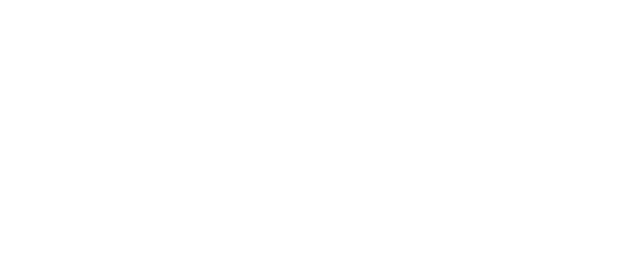
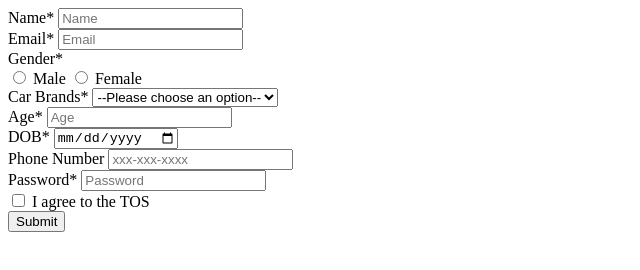
Before and after one commit to acciojob/signup-form-car-shivamvishwakarma365, a website: page main.html in a window 1280 px wide. Shown: the whole page, without its empty margins (0-640 px from the left). Drawn offline with Linux system fonts and the light colour scheme.

Commit message:
created a submission

```diff
--- a/main.html
+++ b/main.html
@@ -10,6 +10,53 @@
 	<!-- the entire body must be written by student -->
     <script type="text/javascript" src="./script.js">
 </script>
+	<form method="post">
+        <div class="form-group">
+            <label for="name">Name*</label>
+            <input type="text" id="name" name="name" placeholder="Name" required>
+        </div>
+        <div class="form-group">
+            <label for="email">Email*</label>
+            <input type="email" id="email" name="email" placeholder="Email" required>
+        </div>
+        <div class="form-group">
+            <label for="gender">Gender*</label><br>
+            <input type="radio" id="gender_m" name="gender" value="Male" required>
+            <label for="gender_m">Male</label>
+            <input type="radio" id="gender_f" name="gender" value="Female" required>
+            <label for="gender_f">Female</label>
+        </div>
+        <div class="form-group">
+            <label for="cars">Car Brands*</label>
+            <select id="cars" name="cars" required>
+                <option value="" disabled selected>--Please choose an option--</option>
+                <option value="BMW">BMW</option>
+                <option value="Audi">Audi</option>
+                <option value="Mercedes">Mercedes</option>
+            </select>
+        </div>
+        <div class="form-group">
+            <label for="age">Age*</label>
+            <input type="number" id="age" name="age" placeholder="Age" required>
+        </div>
+        <div class="form-group">
+            <label for="dob">DOB*</label>
+            <input type="date" id="dob" name="dob" required>
+        </div>
+        <div class="form-group">
+            <label for="tel">Phone Number</label>
+            <input type="tel" id="tel" name="tel" placeholder="xxx-xxx-xxxx">
+        </div>
+        <div class="form-group">
+            <label for="password">Password*</label>
+            <input type="password" id="password" name="password" placeholder="Password" required>
+        </div>
+        <div class="form-group">
+            <input type="checkbox" id="tos" name="tos" required>
+            <label for="tos">I agree to the TOS</label>
+        </div>
+        <button type="submit">Submit</button>
+    </form>
 
 </body>
 
```
